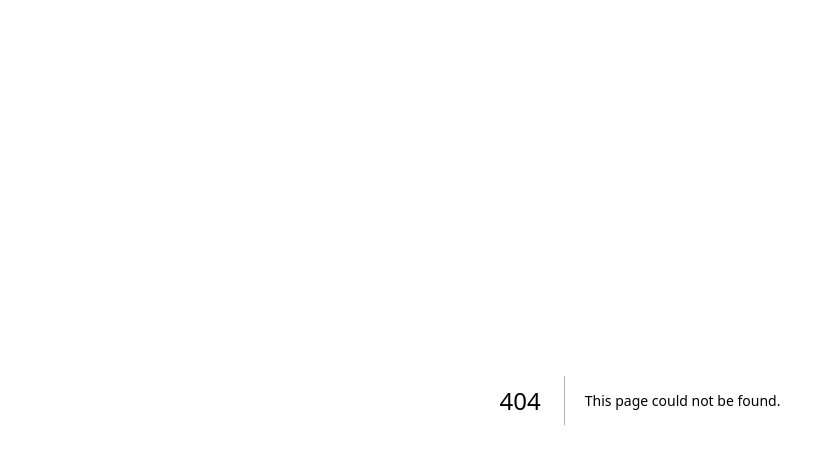
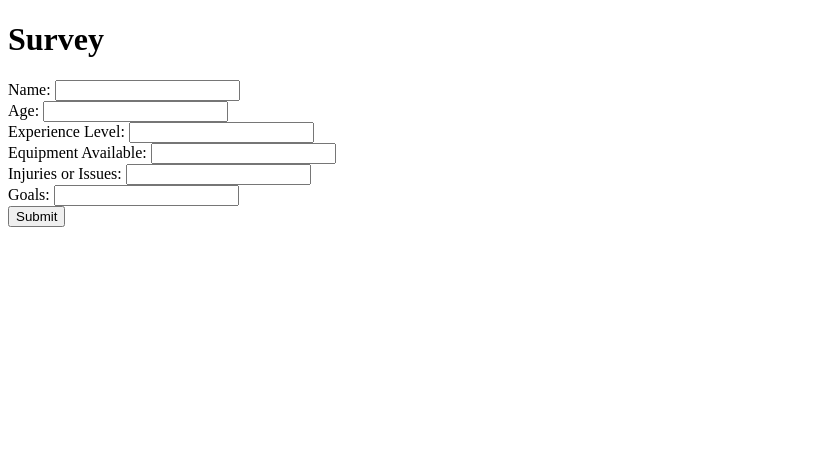
Before and after one commit to gamingninjasjj-ops/pocket-pt, a Next.js app: page /survey in a window 1280 px wide. Before the commit this address had no page. Shown: the top 464 px of the page, without its empty margins (0-835 px from the left). Built offline with nearby package versions, Linux system fonts and the light colour scheme; no server answers.

Commit message:
Create survey.js

```diff
--- /dev/null
+++ b/pages/survey.js
@@ -0,0 +1,66 @@
+import { useState } from 'react';
+import { supabase } from '../lib/supabaseClient';
+
+export default function Survey() {
+  const [formData, setFormData] = useState({
+    name: '',
+    age: '',
+    experience: '',
+    equipment: '',
+    issues: '',
+    goals: '',
+  });
+  const [submitted, setSubmitted] = useState(false);
+
+  const handleChange = (e) => {
+    const { name, value } = e.target;
+    setFormData({ ...formData, [name]: value });
+  };
+
+  const handleSubmit = async (e) => {
+    e.preventDefault();
+    const { error } = await supabase.from('surveys').insert([{ ...formData }]);
+    if (!error) {
+      setSubmitted(true);
+    } else {
+      console.error(error);
+    }
+  };
+
+  if (submitted) {
+    return <div>Thank you! Your program will be generated soon.</div>;
+  }
+
+  return (
+    <div>
+      <h1>Survey</h1>
+      <form onSubmit={handleSubmit}>
+        <label>
+          Name: <input name="name" value={formData.name} onChange={handleChange} required />
+        </label>
+        <br />
+        <label>
+          Age: <input name="age" value={formData.age} onChange={handleChange} required />
+        </label>
+        <br />
+        <label>
+          Experience Level: <input name="experience" value={formData.experience} onChange={handleChange} />
+        </label>
+        <br />
+        <label>
+          Equipment Available: <input name="equipment" value={formData.equipment} onChange={handleChange} />
+        </label>
+        <br />
+        <label>
+          Injuries or Issues: <input name="issues" value={formData.issues} onChange={handleChange} />
+        </label>
+        <br />
+        <label>
+          Goals: <input name="goals" value={formData.goals} onChange={handleChange} />
+        </label>
+        <br />
+        <button type="submit">Submit</button>
+      </form>
+    </div>
+  );
+}
```
